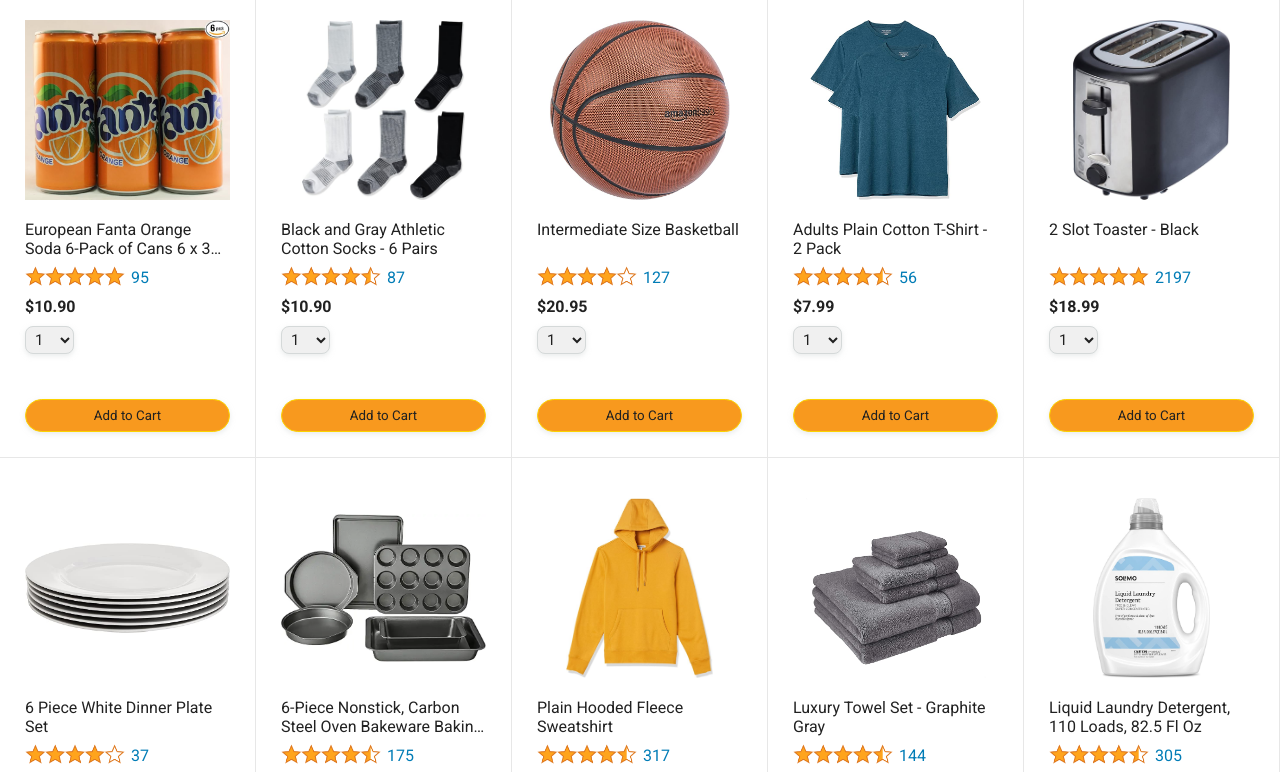
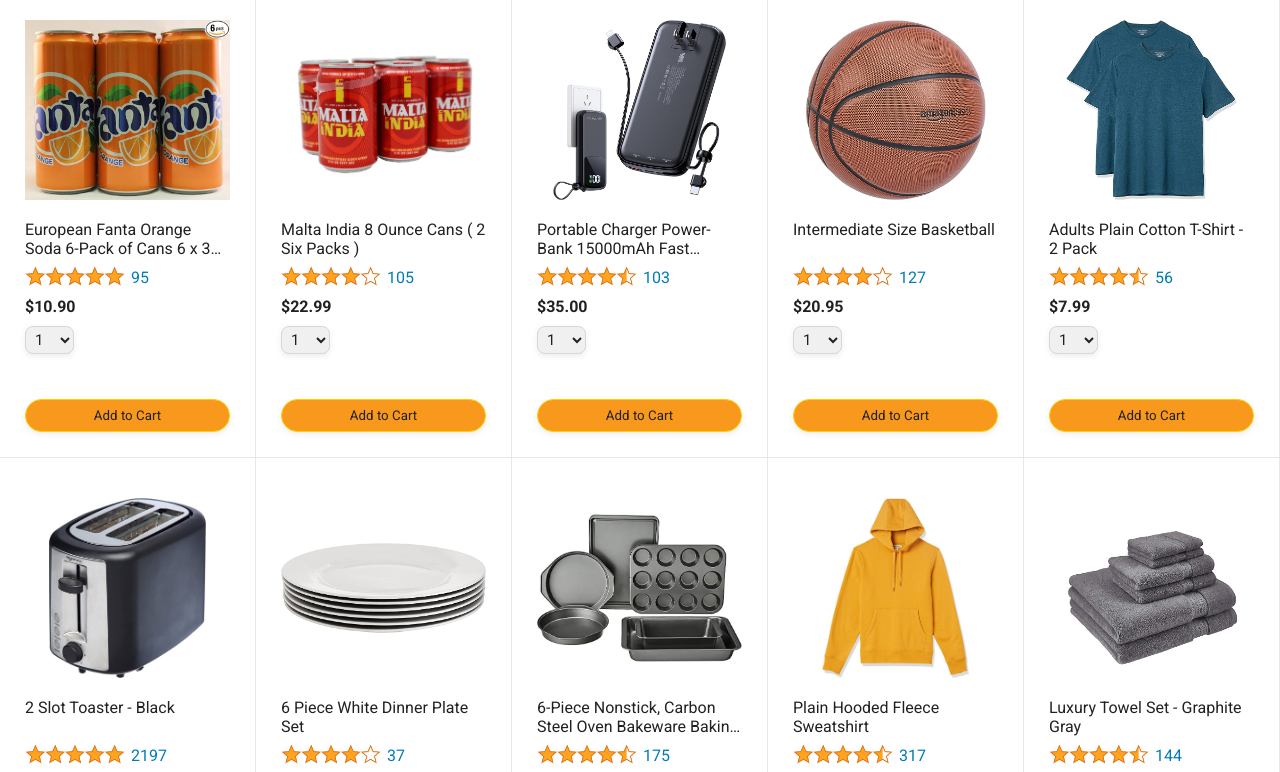
Before and after one commit to dorcasgold/Jumia-clone, a plain HTML site: page index.html in a window 1280 px wide. Shown: the part 80-852 px from the top of the page. Drawn offline with Linux system fonts and the light colour scheme.

Commit message:
update the product

```diff
--- a/data/products.js
+++ b/data/products.js
@@ -13,20 +13,34 @@ const products = [
       "sports",
       "apparel"
     ]
+  }, {
+    id: "c45ds34s-zx5d44-4d34-rc55-s321s3aas",
+    image: "images/products/malt.jpg",
+    name: "Malta India 8 Ounce Cans ( 2 Six Packs )",
+    rating: {
+      stars: 4,
+      count: 105
+    },
+    priceCents: 2299,
+    keywords: [
+      "soft drinks",
+      "Bottled Beverages, Water & Drink Mixes",
+      "malt"
+    ]
   },
   {
-    id: "e43638ce-6aa0-4b85-b27f-e1d07eb678c6",
-    image: "images/products/athletic-cotton-socks-6-pairs.jpg",
-    name: "Black and Gray Athletic Cotton Socks - 6 Pairs",
+    id: "d21345xc-5as-4b85-3cc-e903sa455512",
+    image: "images/products/powerbank.jpg",
+    name: "Portable Charger Power-Bank 15000mAh Fast Charging Built-in AC Wall Plug and 2 Output Cables",
     rating: {
       stars: 4.5,
-      count: 87
+      count: 103
     },
-    priceCents: 1090,
+    priceCents: 3500,
     keywords: [
-      "socks",
-      "sports",
-      "apparel"
+      "Mobile Phone Accessories",
+      "Power-Bank",
+      "Portable Charger"
     ]
   },
   {
--- a/index.html
+++ b/index.html
@@ -24,7 +24,7 @@
     </div>
 
     <div class="Jumia-header-middle-section">
-      <input class="search-bar" type="text" placeholder="Search Jumia...">
+      <input class="search-bar" type="text" placeholder="Search products, brands and categories...">
 
       <button class="search-button">
         <img class="search-icon" src="images/icons/search-icon.png">
```
Also changed, not shown: images/products/malt.jpg (added), images/products/powerbank.jpg (added), images/products/ps5.jpg (added).
